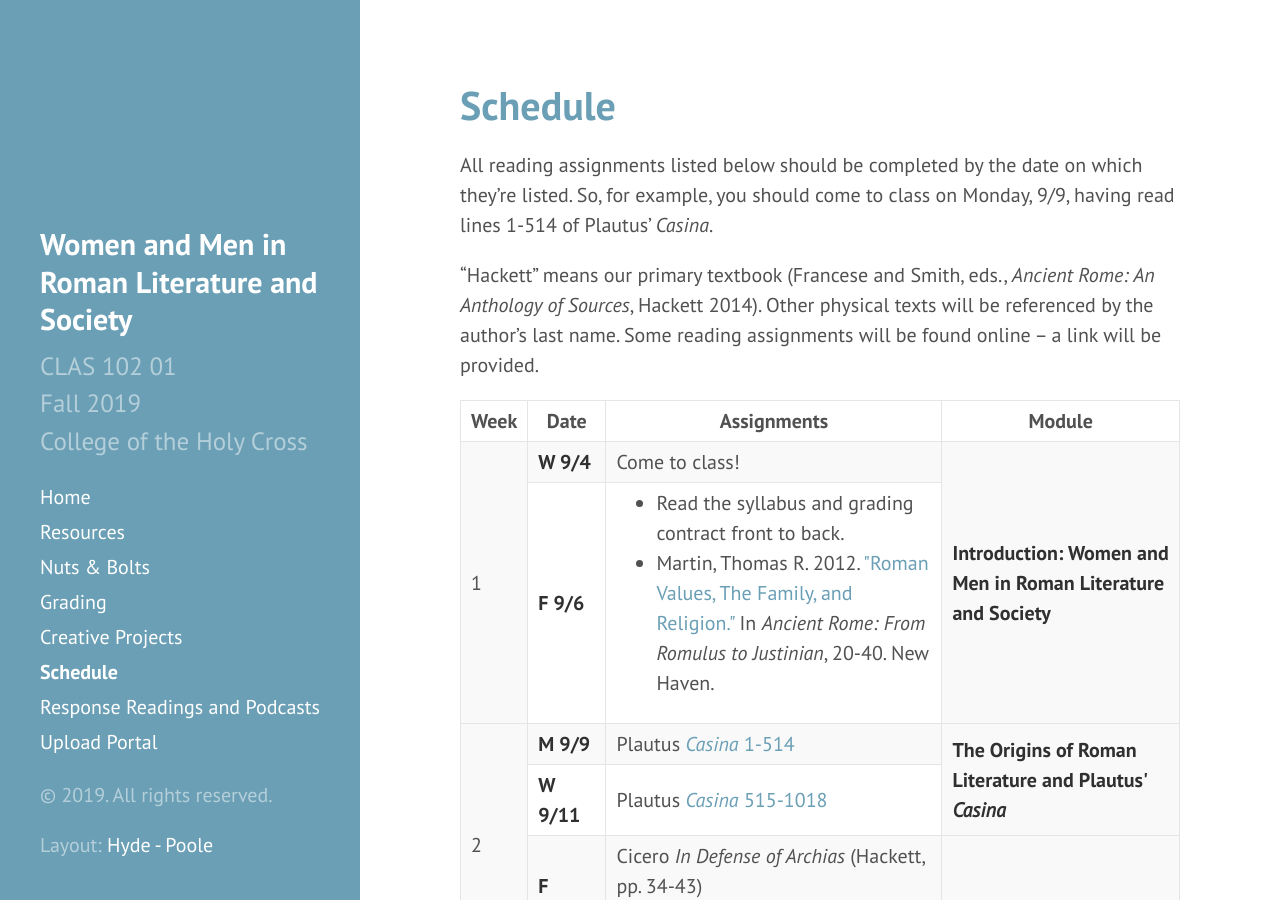
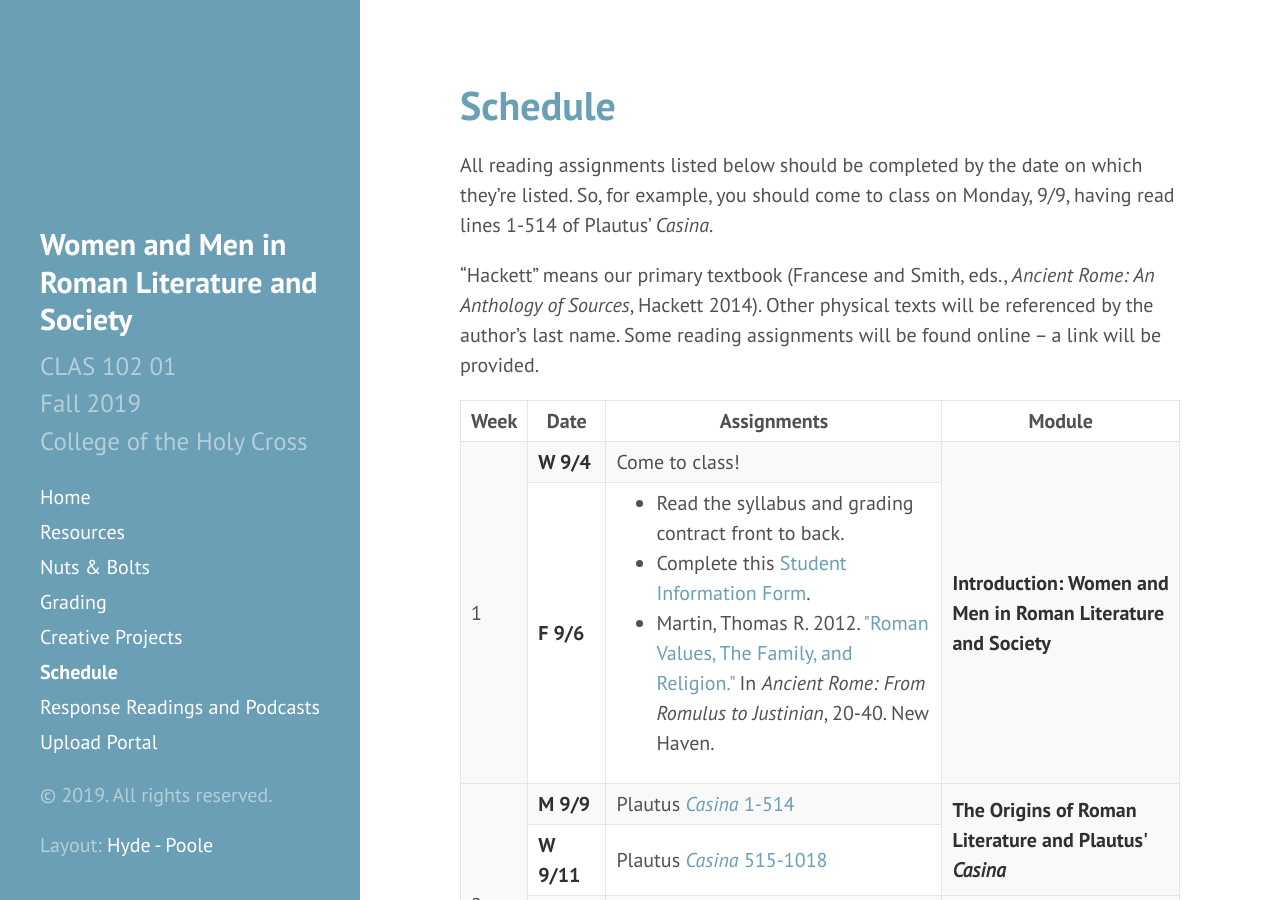
Before and after one commit to DLibatique/CLAS102-F19, a Jekyll site: the page built from _pages/6-schedule.md, in a window 1280 px wide and 900 px high. Built offline with Jekyll 4.4.1, drawn with Linux system fonts in a browser that asks for light colours.

Commit message:
added student info form link

```diff
--- a/_pages/6-schedule.md
+++ b/_pages/6-schedule.md
@@ -33,6 +33,7 @@ All reading assignments listed below should be completed by the date on which th
             <td>
               <ul>
                 <li>Read the syllabus and grading contract front to back.</li>
+                <li>Complete this <a href="https://forms.gle/v1YQGEqD8dEbQB828">Student Information Form</a>.</li>
                 <li>Martin, Thomas R. 2012. <a href="https://drive.google.com/file/d/1Zie5uQEyPgWhTJYDm4to2e4dS-YaZI3w/view?usp=sharing">"Roman Values, The Family, and Religion."</a> In <em>Ancient Rome: From Romulus to Justinian</em>, 20-40. New Haven.</li>
               </ul>
             </td>
```
